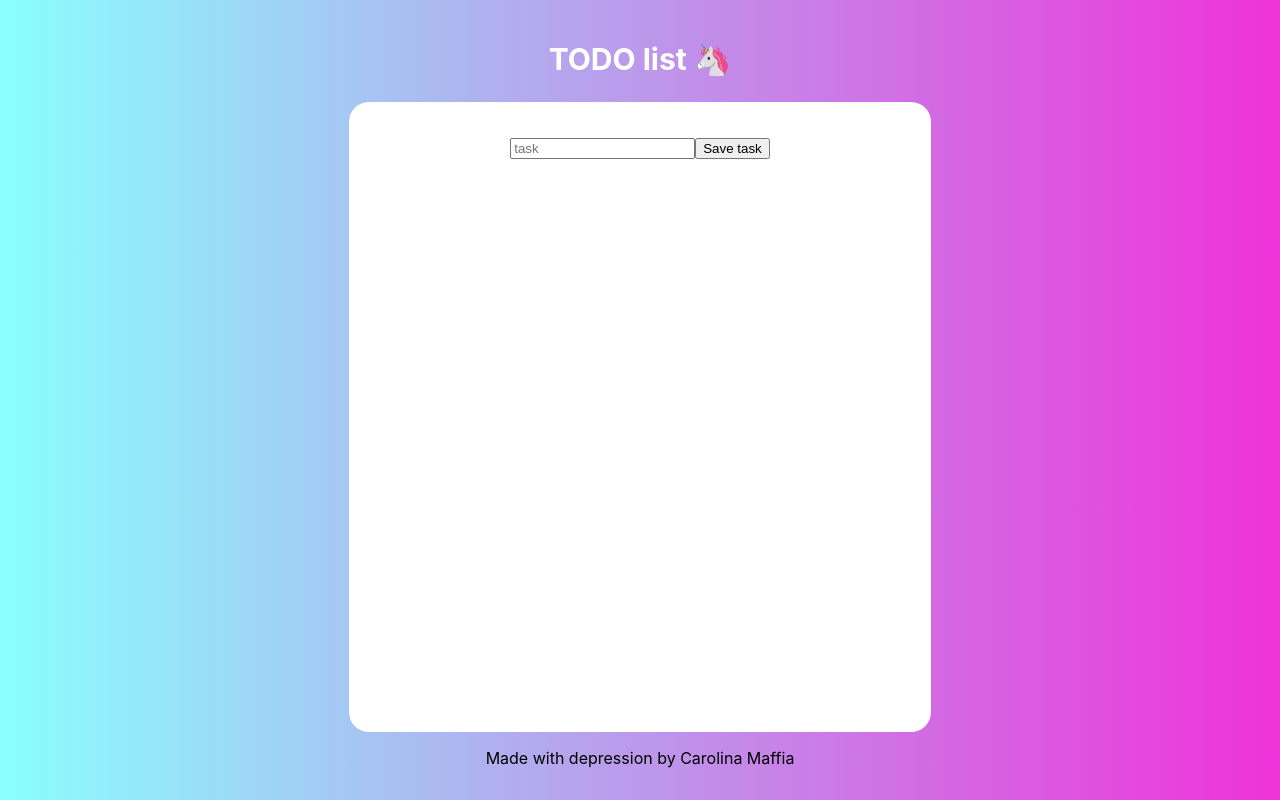
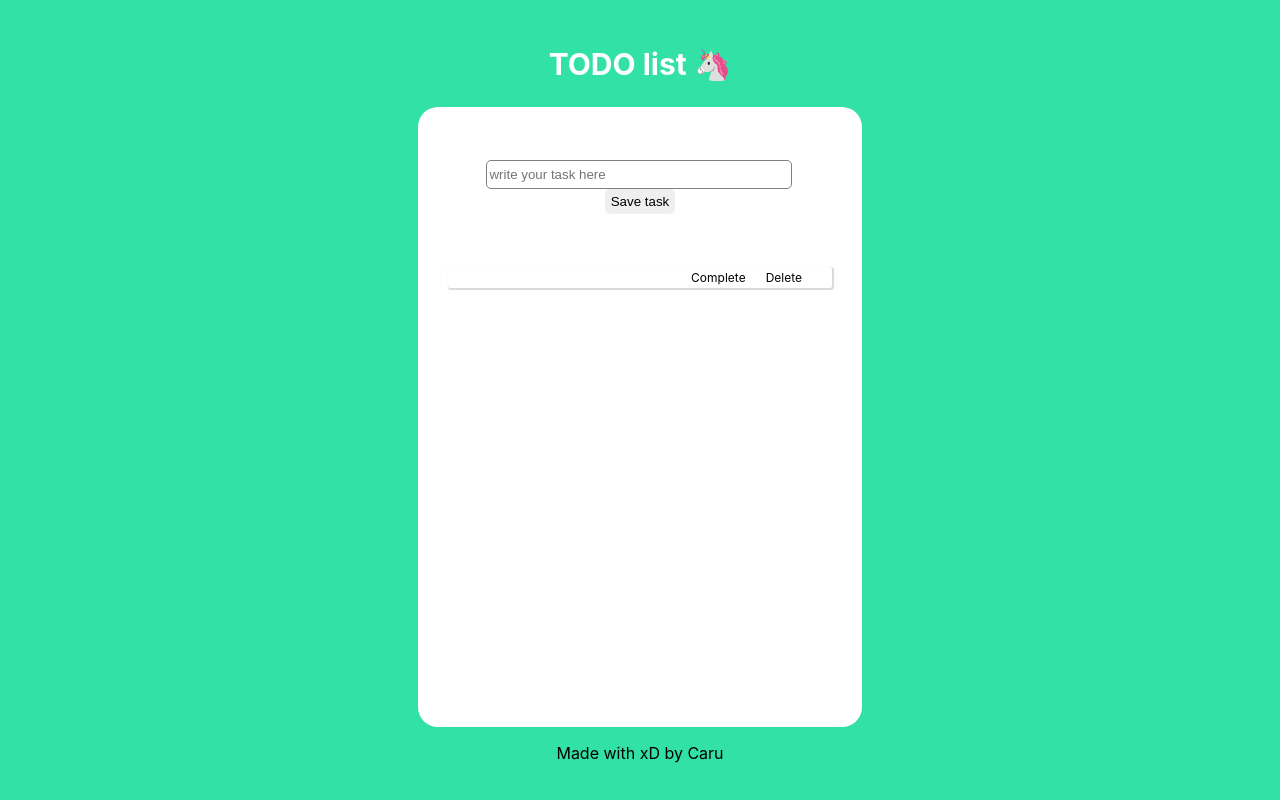
Before and after one commit to CarolinaMaffia/todo-list, a React (Create React App) app: page / in a window 1280 px wide. Built offline with nearby package versions, Linux system fonts and the light colour scheme.

Commit message:
Added completed task logic

```diff
--- a/src/App.css
+++ b/src/App.css
@@ -3,12 +3,10 @@
   width: 100%;
   height: 100vh;
   display: flex;
-  background: #ef32d9;  /* fallback for old browsers */
-  background: -webkit-linear-gradient(to right, #89fffd, #ef32d9);  /* Chrome 10-25, Safari 5.1-6 */
-  background: linear-gradient(to right, #89fffd, #ef32d9); /* W3C, IE 10+/ Edge, Firefox 16+, Chrome 26+, Opera 12+, Safari 7+ */
   justify-content: center;
   flex-direction: column;
   align-items: center;
+  background-color: #31e1a6;
 }
 
 h2 {
--- a/src/App.js
+++ b/src/App.js
@@ -7,7 +7,7 @@ function App(props) {
       <h2>TODO list 🦄</h2>
       <>
         <ShowItem />
-        <p>Made with depression by Carolina Maffia</p>
+        <p>Made with xD by Caru</p>
       </>
     </div>
   );
--- a/src/components/Form/Form.js
+++ b/src/components/Form/Form.js
@@ -17,7 +17,7 @@ const Form = ({ addTodo }) => {
             <div className="input-container">
                 <input
                     type="text"
-                    placeholder="task"
+                    placeholder="write your task here"
                     onChange={e => setValue(e.target.value)}
                     value={value}
                 />
--- a/src/components/Form/Form.scss
+++ b/src/components/Form/Form.scss
@@ -0,0 +1,24 @@
+.form-container {
+    width: 100%;
+    height: 100px;
+    display: flex;
+    justify-content: center;
+    align-items: center;
+
+    .input-container {
+        width: 80%;
+        input {
+            width: 300px;
+            margin-right: 10px;
+            height: 25px;
+            border-radius: 5px;
+            border: 1px solid grey;
+        }
+
+        button {
+            height: 25px;
+            border-radius: 5px;
+            border: none;
+        }
+    }
+}
--- a/src/components/Item/Item.js
+++ b/src/components/Item/Item.js
@@ -1,9 +1,15 @@
 import './Item.scss';
 
-const Item = ({ todo }) => {
+const Item = ({ todo, index, completeTodo, deleteTodo, completed }) => {
     return (
         <div className='item-container'>
-            <p>{todo}</p>
+        <div className="todo" style={{textDecoration: todo.isCompleted ? 'line-through' : ''}}>
+            <p>{todo.text}</p>
+        </div>
+        <div className="buttons-container">
+            <buttom className="btn" onClick={() => completeTodo(index)}>Complete</buttom>
+            <buttom className="btn" onClick={deleteTodo}>Delete</buttom>
+        </div>
         </div>
     )
 };
--- a/src/components/Item/Item.scss
+++ b/src/components/Item/Item.scss
@@ -8,4 +8,10 @@
     justify-content: space-between;
     margin-bottom: 6px;
     padding: 3px 10px;
+
+    .buttons-container {
+        .btn {
+            margin-right: 20px;
+        }
+    }
 }
--- a/src/components/ShowItem/ShowItem.js
+++ b/src/components/ShowItem/ShowItem.js
@@ -1,23 +1,50 @@
 import { useState } from 'react';
+import Item from '../Item/Item';
 import Form from '../Form/Form';
-import Item from '../Item/Item';
 import './ShowItem.scss';
 
 const ShowItem = () => {
-    const [todos, setTodos] = useState([]);
+    const [todos, setTodos] = useState([
+        { text: "",
+          isCompleted: false,
+        },
+      ]);
 
     const addTodo = text => {
-        const newTodos = [...todos, text ];
+        const newTodos = [...todos, { text } ];
         setTodos(newTodos);
     };
 
+    const deleteTodo = index => {
+        const newTodos = [...todos];
+        newTodos.splice(index, 1);
+        setTodos(newTodos);
+    }
+
+    const completeTodo = index => {
+        const newTodos = [...todos ];
+        newTodos[index].isCompleted = true;
+        setTodos(newTodos);
+    }
     return (
         <div className="show-item-container">
-            <div className="form-container">
+            <div className="form">
                 <Form addTodo={addTodo}/>
             </div>
             <div>
-                {todos.map((todo, index) => ( <Item key={index} index={index} todo={todo}  />)) }
+                {todos.map((todo, index) => (
+                    <div>
+                        <Item
+                            key={index}
+                            index={index}
+                            todo={todo}
+                            completeTodo={completeTodo}
+                            deleteTodo={deleteTodo}
+                            // completed={completed}
+                        />
+                    </div>
+                    )) }
+
             </div>
         </div>
     )
--- a/src/components/ShowItem/ShowItem.scss
+++ b/src/components/ShowItem/ShowItem.scss
@@ -1,13 +1,33 @@
+@import '../../mediaQueries.scss';
+
 .show-item-container {
     background-color: white;
     height: 70vh;
-    width: 40%;
+    width: 70%;
     border-radius: 20px;
     display: flex;
     flex-direction: column;
-    padding: 35px;
+    padding: 30px;
 
-    .form-container {
+    .form {
         margin-bottom: 30px;
     }
 }
+
+@media (min-width: $breakpoint-tablet) {
+    .show-item-container {
+        width: 40%;
+    }
+}
+
+@media (min-width: $breakpoint-middle) {
+    .show-item-container {
+        width: 50%;
+    }
+}
+
+@media (min-width: $breakpoint-desktop) {
+    .show-item-container {
+        width: 30%;
+    }
+}
--- /dev/null
+++ b/src/mediaQueries.scss
@@ -0,0 +1,3 @@
+$breakpoint-tablet: 768px;
+$breakpoint-middle: 960px;
+$breakpoint-desktop: 1260px;
```
